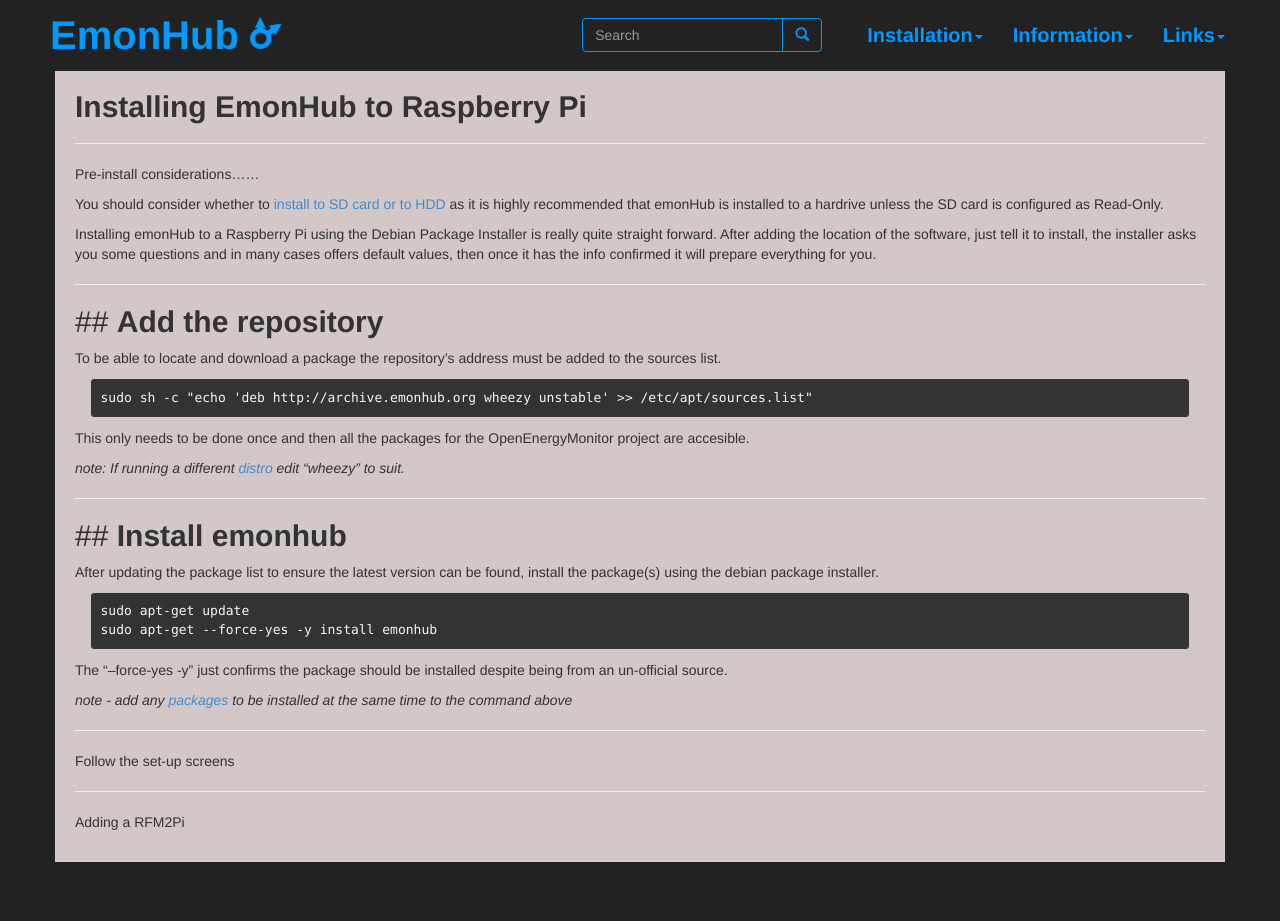
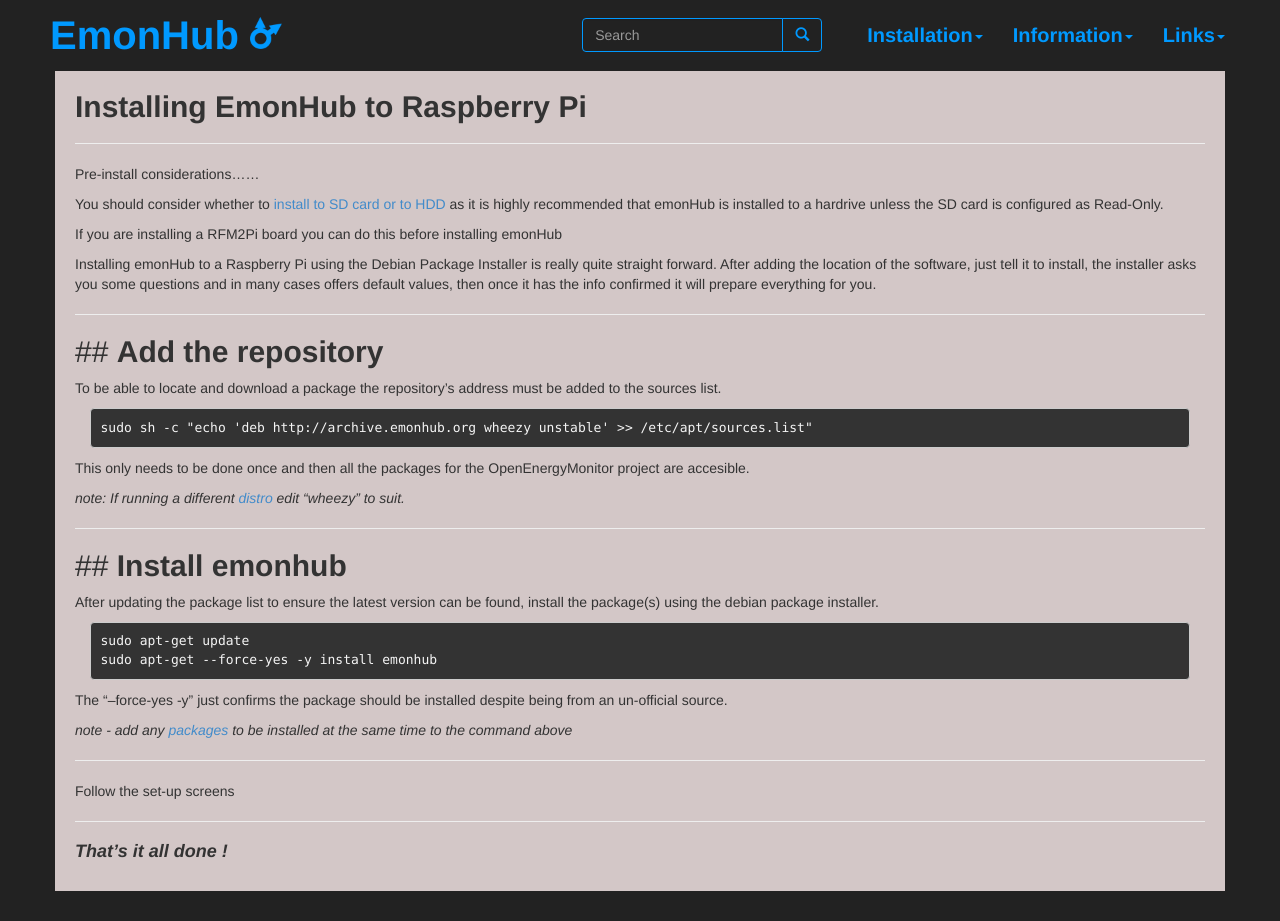
Before and after one commit to otherWIP/otherwip.github.io, a Jekyll site: the page built from documentation/install/raspberrypi/index.md, in a window 1280 px wide and 921 px high. Built offline with Jekyll 4.4.1, drawn with Linux system fonts in a browser that asks for light colours; nearby versions of some CDN libraries.

Commit message:
Update index.md

```diff
--- a/documentation/install/raspberrypi/index.md
+++ b/documentation/install/raspberrypi/index.md
@@ -15,7 +15,7 @@ Pre-install considerations......
 
 You should consider whether to [install to SD card or to HDD]({{site.page}}install/raspberrypi/sd_or_hdd) as it is highly recommended that emonHub is installed to a hardrive unless the SD card is configured as Read-Only.
 
-
+If you are installing a RFM2Pi board you can do this before installing emonHub
 
 Installing emonHub to a Raspberry Pi using the Debian Package Installer is really quite straight forward. After adding the location of the software, just tell it to install, the installer asks you some questions and in many cases offers default values, then once it has the info confirmed it will prepare everything for you.
 
@@ -33,4 +33,4 @@ Follow the set-up screens
 
 -----------------------------
 
-Adding a RFM2Pi
+#### ***That's it all done !***
```
